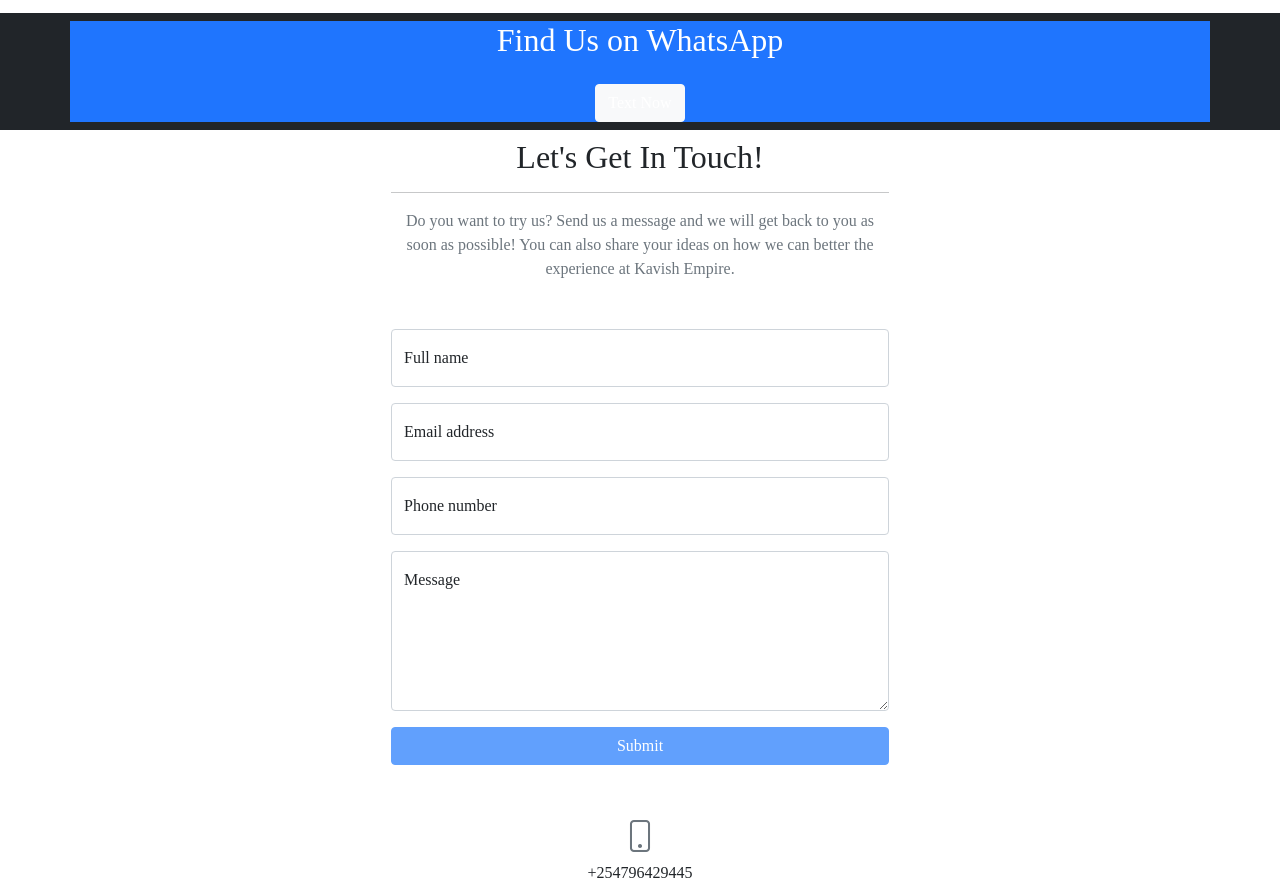
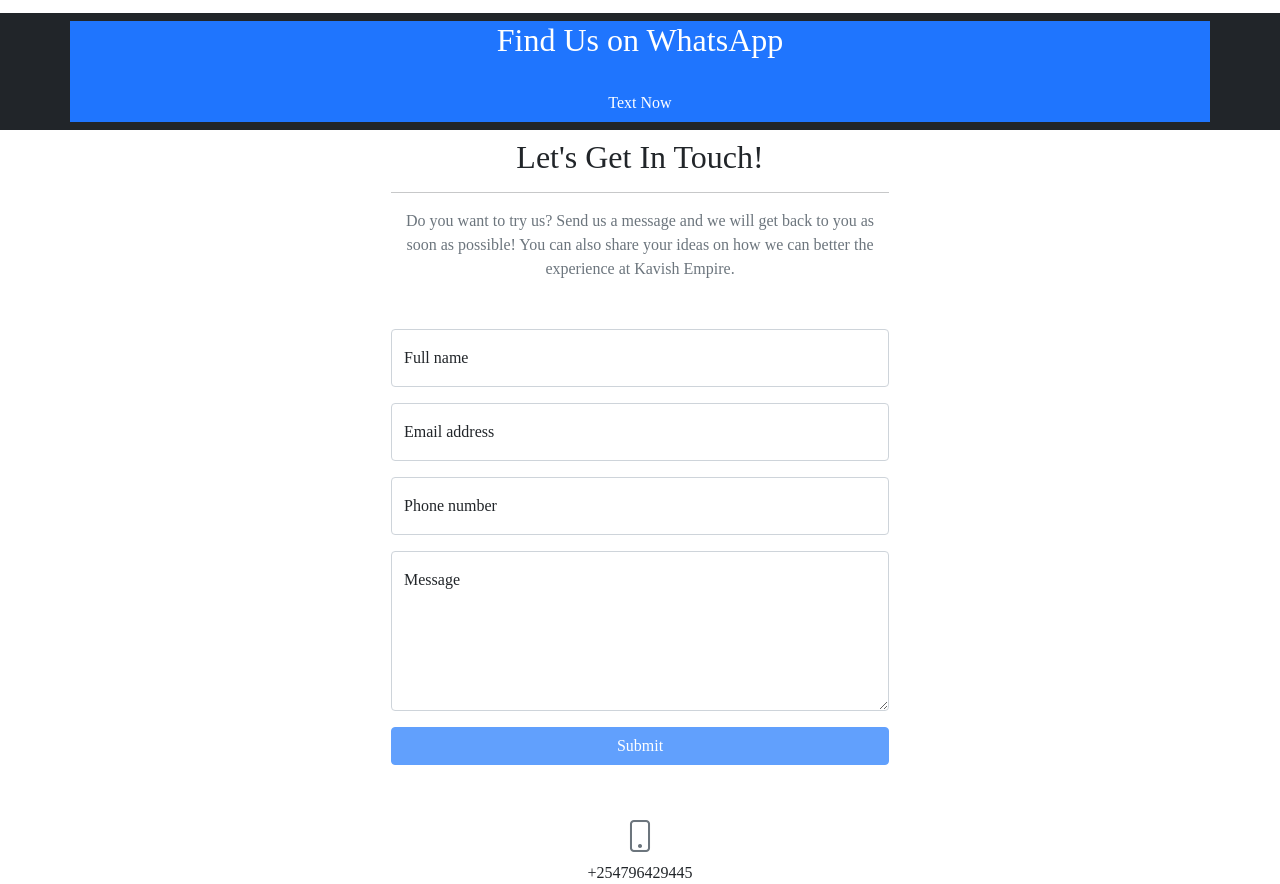
Before and after one commit to kavishempire/kavishempire.github.io, a plain HTML site: page index.html in a window 1280 px wide. Shown: the part 1592-2476 px from the top of the page. Drawn offline with nearby package versions, Linux system fonts and the light colour scheme; some packages are replaced by stand-ins of ours; a script that the page names is missing; files whose address does not match are found by name.

Commit message:
Update index.html

```diff
--- a/index.html
+++ b/index.html
@@ -133,7 +133,7 @@
         <section class="page-section bg-dark text-white py-2">
             <div class="container px-2 px-lg-5 text-center"  style=" background-color: #1F75FE;">
                 <h2 class="mb-4" style="color: white;" >Find Us on WhatsApp</h2>
-                <a class="btn btn-light btn-xl" href="https://startbootstrap.com/theme/creative/"  style="color: white;">Text Now</a>
+                <a class="btn bg-bs btn-xl" href="https://startbootstrap.com/theme/creative/"  style="color: white;">Text Now</a>
             </div>
         </section>
         <!-- Contact-->
```
